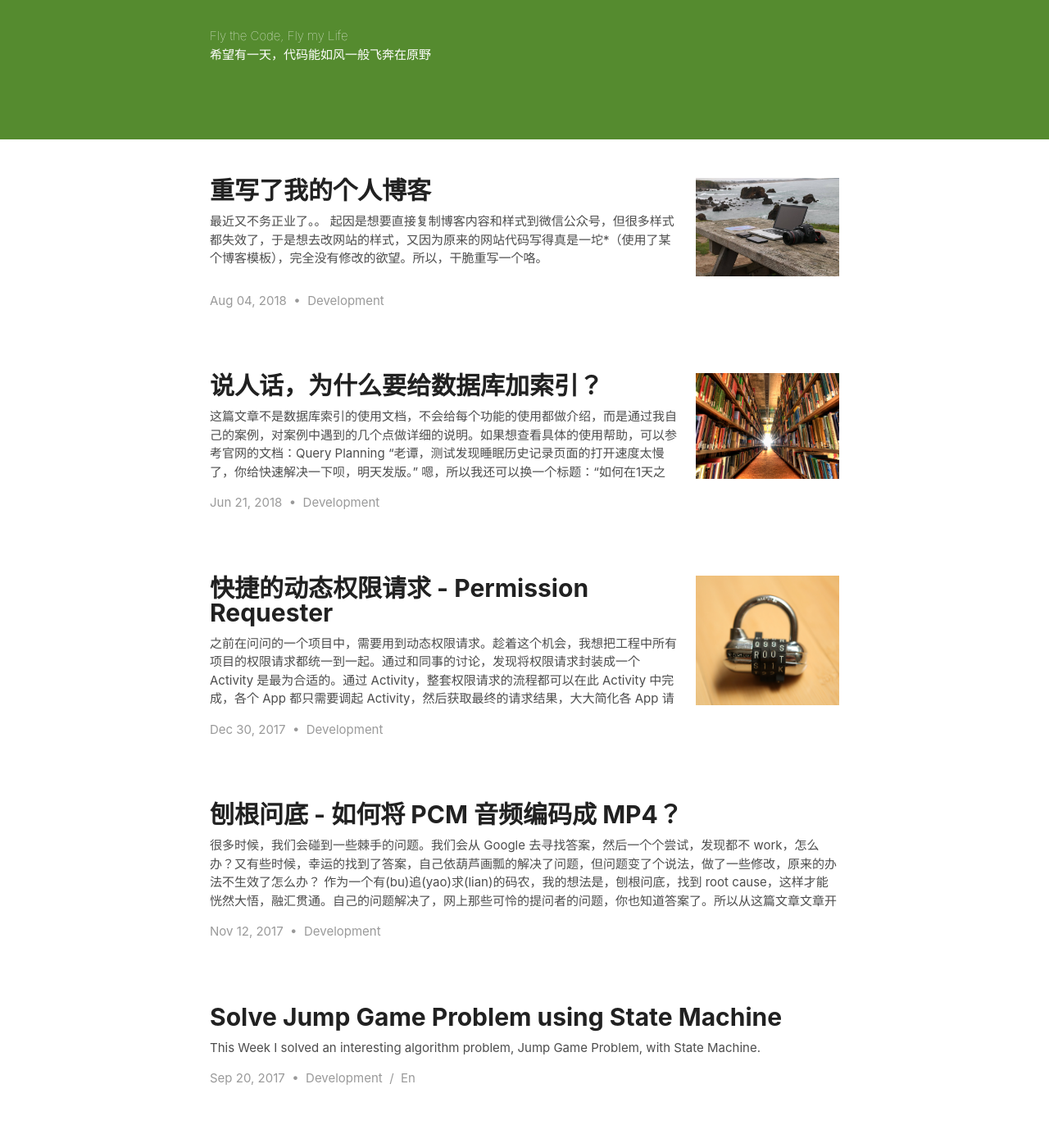
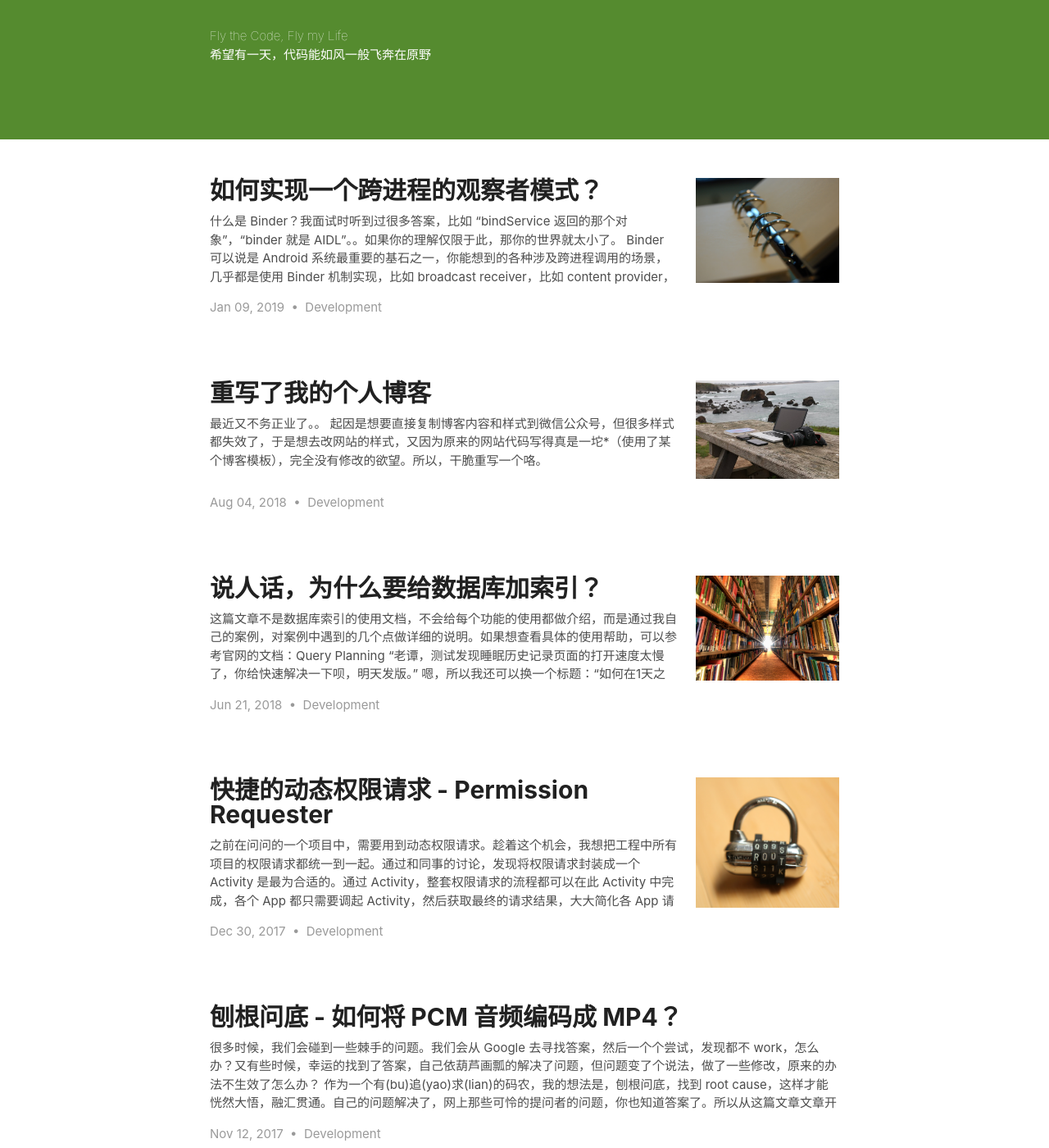
Before and after one commit to tankery/fly-the-code, a Jekyll site: the page built from index.html, in a window 1280 px wide and 1400 px high, scrolled down 216 px. Shown: the whole window at 82% size. Built offline with Jekyll 4.4.1, drawn with Linux system fonts in a browser that asks for light colours; the list of posts is cut into pages by our own code.

Commit message:
Publish "Binder for IPC"

````diff
--- a/_drafts/2019-01-09-use-binder-for-ipc.md
+++ b/_posts/2019-01-09-use-binder-for-ipc.md
@@ -7,11 +7,16 @@ categories:
 tags:
   - Android
   - IPC
+image:
+  feature: use-binder-for-ipc/binder-rings.jpg
+  alt: "Binder Rings"
+  credit: jkfid
+  creditlink: https://www.flickr.com/photos/jkfid/4333769080
 comments: true
 published: true
 ---
 
-什么是 Binder？我面试时听到过很多答案，比如 “bindService 返回的那个对象”，“binder 就是 AIDL”。。如果你的理解仅限于 Service 的场景，那你的世界就太小了。
+什么是 Binder？我面试时听到过很多答案，比如 “bindService 返回的那个对象”，“binder 就是 AIDL”。。如果你的理解仅限于此，那你的世界就太小了。
 
 Binder 可以说是 Android 系统最重要的基石之一，你能想到的各种涉及跨进程调用的场景，几乎都是使用 Binder 机制实现，比如 broadcast receiver，比如 content provider，比如 Activity result，等等。了解了 Binder，就拿到了新世界的船票，可以尽情畅游在跨进程的世界里了。
 
@@ -95,7 +100,7 @@ class MainActivity : Activity(), ServiceConnection {
 }
 ```
 
-> （完整代码移步 GitHub： https://github.com/tankery/binder-demo）
+> （完整代码移步 GitHub： <https://github.com/tankery/binder-demo>）
 
 从这个代码看到，我们在独立进程的 Service 中创建了一个 Binder 对象，并重载 onTransaction 来接收交易信息。接着，在 onBind 函数返回 Binder 对象。
 
@@ -255,11 +260,11 @@ public interface IWelcome extends IInterface {
 
 1. 一个继承 IInterface 的接口 IWelcome，与 AIDL 定义的方法一一对应，用于声明业务相关方法。
 2. Proxy 类 和 Stub 类，都实现了 IWelcome，分别对应于本地进程和远程进程的实例。
-3. Stub 类在 Server 进程中实例化，并通过 Service.onBind 方法传递给 Client 进程。
-4. Client 进程接收到 IBinder 以后，通过 Stub.asInterface 方法转换成 IWelcome 之后使用。
-5. Stub.asInterface 在本地进程工作时，返回 Stub 实例。否则，创建一个 Proxy 实例来代理通讯。
+3. Stub 类在 Server 进程中实例化，并通过 `Service.onBind` 方法传递给 Client 进程。
+4. Client 进程接收到 IBinder 以后，通过 `Stub.asInterface` 方法转换成 IWelcome 之后使用。
+5. `Stub.asInterface` 在本地进程工作时，返回 Stub 实例。否则，创建一个 Proxy 实例来代理通讯。
 
-那么，现在你应该能够明白，为什么需要 AIDL，而不是直接使用 IBinder.transact 来通讯？
+那么，现在你应该能够明白，为什么需要 AIDL，而不是直接使用 `IBinder.transact` 来通讯？
 
 因为 AIDL 通过定义 IWelcome，将具体的 transaction 细节隐藏起来，使用者只需直接调用接口方法即可，很好的将业务逻辑与平台代码分离开来，实现了较好的软件设计。
 
@@ -267,13 +272,13 @@ public interface IWelcome extends IInterface {
 
 ## Service 是必须的吗？
 
-初遇 binder 之时，很多人都会认为，binder 只能通过 Service.onBind 返回。因为 binder 不是基于 Client - Server 架构嘛，bind service 的各个接口不都有 IBinder 的接口嘛。一切看起来都那么合拍。
+初遇 binder 之时，很多人都会认为，binder 只能通过 `Service.onBind` 返回。因为 binder 不是基于 Client - Server 架构嘛，bind service 的各个接口不都有 IBinder 的接口嘛。一切看起来都那么合拍。
 
 但是，Service 是必须的吗？
 
-回到背景问题，跨进程的观察者模式，被观察者一定是用 Service 无疑了，这样任何进程都可以绑定到数据源上，也可以远程调用 Service 的方法进行注册之类的操作。但是被观察者的数据，如何才能发布出来呢？难道每个观察者，都需要创建一个 Service？这太疯狂了。Binder 能成为 Android 的基石，绝不能受限于 Service，要想想 ContentProvider 之类的组件，不可能还需要创建 Service 吧？
+回到背景问题，跨进程的观察者模式，被观察者一定是用 Service 无疑了，这样任何进程都可以绑定到数据源上，也可以远程调用 Service 的方法进行注册之类的操作。但是被观察者的数据，如何才能发布出来呢？难道每个观察者，都需要创建一个 Service？这太疯狂了。Binder 想要成为 Android 的基石，绝不能受限于 Service，要想想 ContentProvider 之类的组件，不可能还需要创建 Service 吧？
 
-道理很简单，然而资料很少，似乎大家并不关心 Service 之外的场景。或许是大家其实并没有场景，硬是要分析一通，反正大家都这么说的，不会错。
+道理很简单，然而资料却很少，或许大家并不关心 Service 之外的场景。亦或许是大家其实并没有场景，硬是要分析一通，反正大家都这么说的，不会错。
 
 很幸运，我们有这么一个有趣的场景，于是可以继续深挖，打破 Service 的边界，再往前走一步。
 
@@ -287,11 +292,15 @@ public interface IWelcome extends IInterface {
 
 > 注意，如果你未持有 IBinder 的引用，那么之前的实例会被 GC 回收，再次反序列化，将会创建新的实例。
 
-这就为我们的目标，打下了最后一个基础。
+这就为我们的目标，打下了最后一个地基。
+
+## 实现跨进程的观察者模式
 
 观察者进程可以创建 Binder，并以 binder 为 token，向数据源（被观察者）注册。数据源收到注册请求后，持有这个 IBinder，就可以通过它，将数据反向传递给观察者进程了。
 
 并且，由于 binder token 的唯一性。观察者进程在注销时，把注册时的 binder 再次序列化传递到数据源，数据源就可以找到注册表中对应的 IBinder，并将其删除了。
+
+思路清晰了，实现起来就不难。后面如果有时间，我再将代码整理开源出来，或者直接写一个 library 供大家使用。
 
 最后解一个附加题：观察者进程意外死亡了怎么办？数据源进程岂不是存在着内存泄露的风险？
 
@@ -307,8 +316,8 @@ public interface IWelcome extends IInterface {
 
 ## 附录
 
-想了解 Binder 机制的原理，通过例子掌握核心内容。可以看这里：
-《写给 Android 应用工程师的 Binder 原理剖析》： https://zhuanlan.zhihu.com/p/35519585
+想了解 Binder 机制的原理，通过例子掌握核心内容。可以看这里：<br>
+《写给 Android 应用工程师的 Binder 原理剖析》： <https://zhuanlan.zhihu.com/p/35519585>
 
-想了解实现细节，重要的源码，全面的研究 Binder。可以看这篇文章：
-《Android跨进程通信IPC之13——Binder总结》： https://www.jianshu.com/p/485233919c15
+想了解实现细节，重要的源码，全面的研究 Binder。可以看这篇文章：<br>
+《Android跨进程通信IPC之13——Binder总结》： <https://www.jianshu.com/p/485233919c15>
````
Also changed, not shown: other parts of _posts/2019-01-09-use-binder-for-ipc.md (+4 -4 lines), assets/img/post/use-binder-for-ipc/binder-rings.jpg (added).
